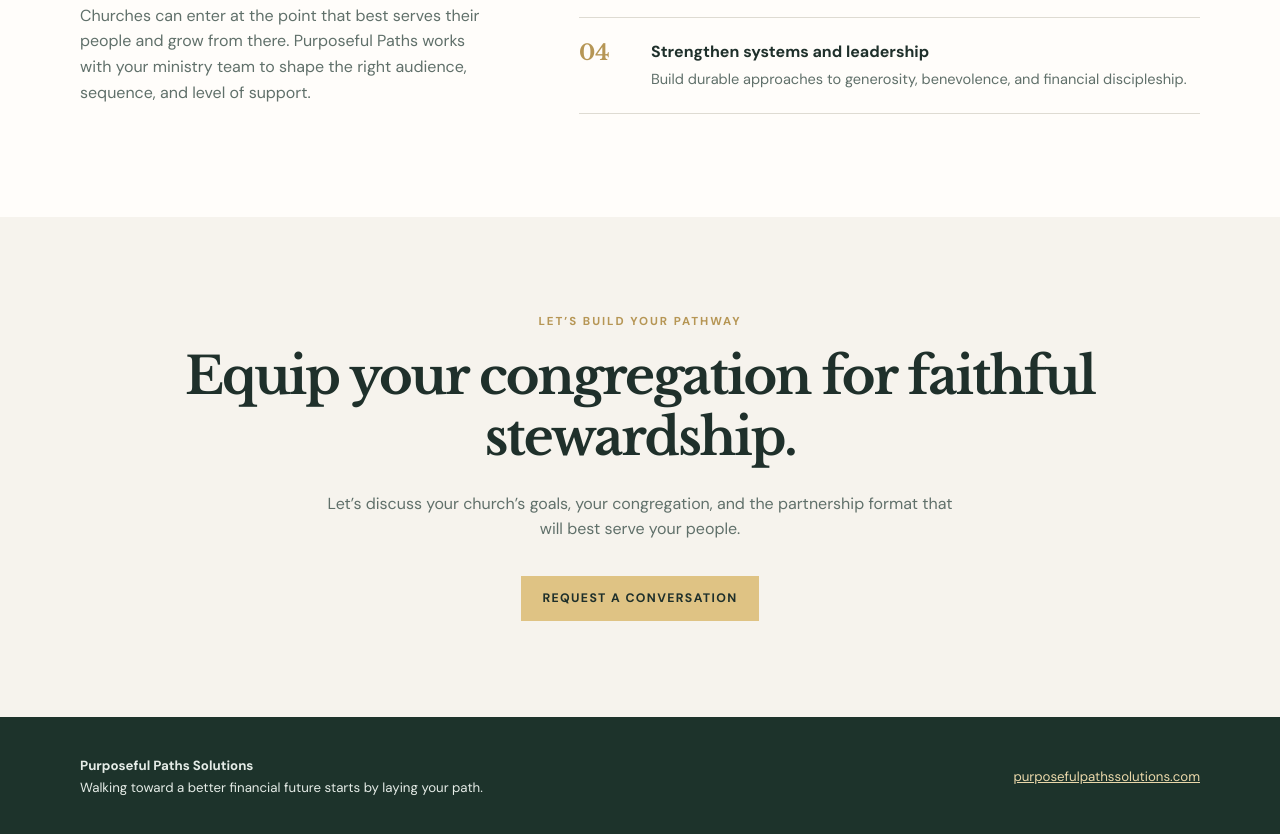
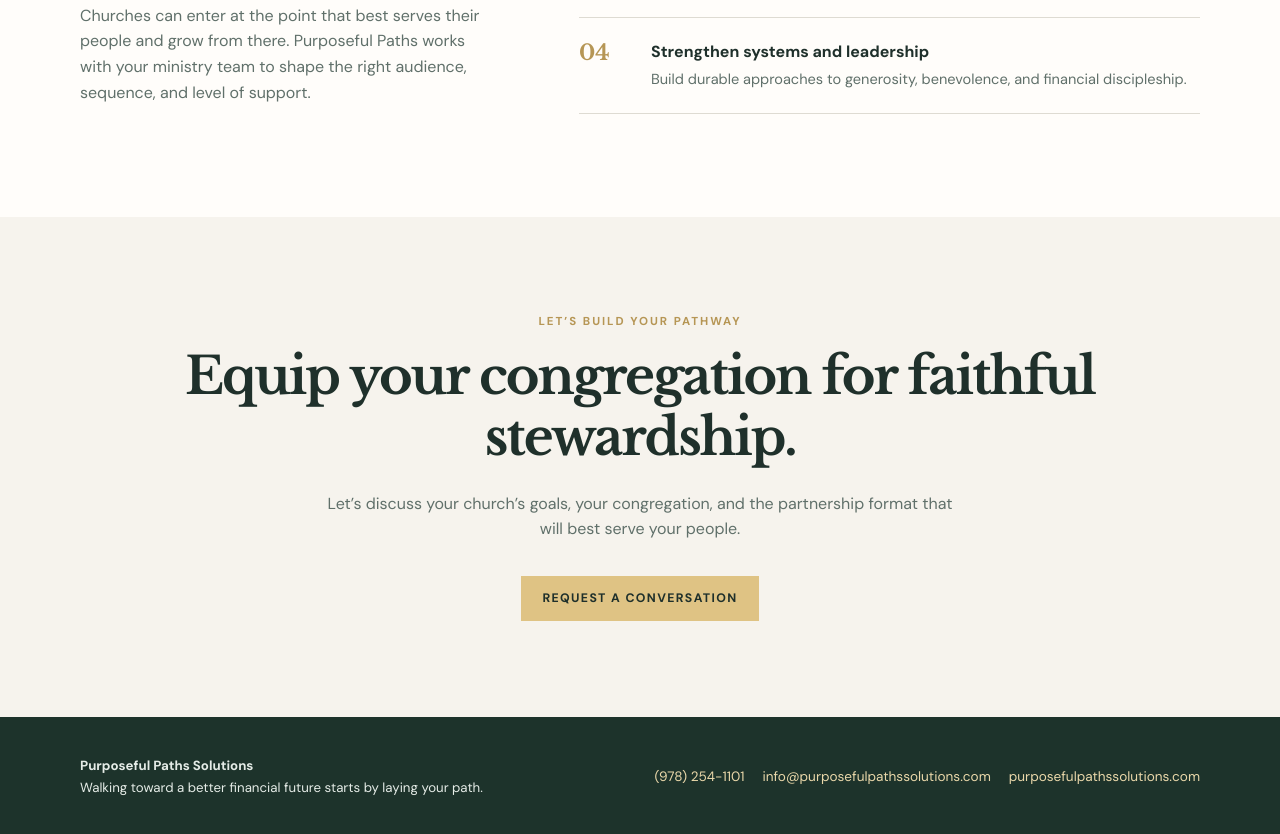
Before and after one commit to ddemosthenes11/My-PPS-Website, a plain HTML site: page index.html in a window 1280 px wide. Shown: the part 3828-4662 px from the top of the page. Drawn offline with nearby package versions, Linux system fonts and the light colour scheme.

Commit message:
Add Purposeful Paths contact information

```diff
--- a/index.html
+++ b/index.html
@@ -64,7 +64,7 @@
       .cta { background:var(--sand); text-align:center; }
       .cta p { max-width:630px; margin:0 auto; color:var(--muted); }
       footer { background:#1d332b; color:#e5ece7; padding:38px 0; }
-      footer .wrap { display:flex; align-items:center; justify-content:space-between; gap:20px; } footer p { margin:0; font-size:.83rem; } footer a { color:#ead8aa; }
+      footer .wrap { display:flex; align-items:center; justify-content:space-between; gap:20px; } footer p { margin:0; font-size:.83rem; } footer a { color:#ead8aa; } .contact { display:flex; flex-wrap:wrap; justify-content:flex-end; gap:8px 18px; font-size:.85rem; } .contact a { text-decoration:none; }
       @media (max-width:760px) { .nav a:not(.brand) { display:none; } .hero { min-height:620px; } section { padding:68px 0; } .pillar-grid,.access-grid,.pathway { grid-template-columns:1fr; gap:30px; } .service-grid { grid-template-columns:1fr; } .hero-copy { padding-top:125px; } footer .wrap { align-items:flex-start; flex-direction:column; } }
     </style>
   </head>
@@ -79,6 +79,6 @@
       <section><div class="wrap pathway"><div><div class="eyebrow">A practical path forward</div><h2>One partnership. A lasting ministry rhythm.</h2><p>Churches can enter at the point that best serves their people and grow from there. Purposeful Paths works with your ministry team to shape the right audience, sequence, and level of support.</p></div><ol class="steps"><li><b>01</b><div><strong>Gather through a seminar or intensive</strong><span>Introduce a shared biblical language for stewardship and identify next steps.</span></div></li><li><b>02</b><div><strong>Grow through a small-group series</strong><span>Turn conviction into habits through teaching, practice, prayer, and accountability.</span></div></li><li><b>03</b><div><strong>Support through confidential coaching</strong><span>Offer deeper, personalized guidance for members facing complex decisions or hardship.</span></div></li><li><b>04</b><div><strong>Strengthen systems and leadership</strong><span>Build durable approaches to generosity, benevolence, and financial discipleship.</span></div></li></ol></div></section>
       <section class="cta" id="connect"><div class="wrap"><div class="eyebrow">Let’s build your pathway</div><h2>Equip your congregation for faithful stewardship.</h2><p>Let’s discuss your church’s goals, your congregation, and the partnership format that will best serve your people.</p><div class="buttons" style="justify-content:center"><a class="button primary" href="https://www.purposefulpathssolutions.com/#contact">Request a conversation</a></div></div></section>
     </main>
-    <footer><div class="wrap"><p><strong>Purposeful Paths Solutions</strong><br>Walking toward a better financial future starts by laying your path.</p><p><a href="https://www.purposefulpathssolutions.com/">purposefulpathssolutions.com</a></p></div></footer>
+    <footer><div class="wrap"><p><strong>Purposeful Paths Solutions</strong><br>Walking toward a better financial future starts by laying your path.</p><div class="contact"><a href="tel:+19782541101">(978) 254-1101</a><a href="mailto:info@purposefulpathssolutions.com">info@purposefulpathssolutions.com</a><a href="https://www.purposefulpathssolutions.com/">purposefulpathssolutions.com</a></div></div></footer>
   </body>
 </html>
```
